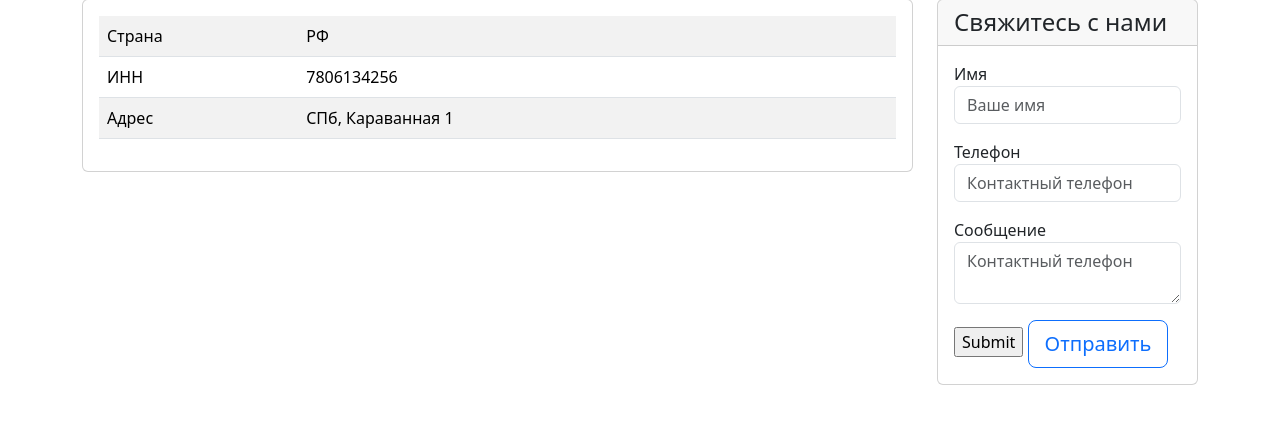
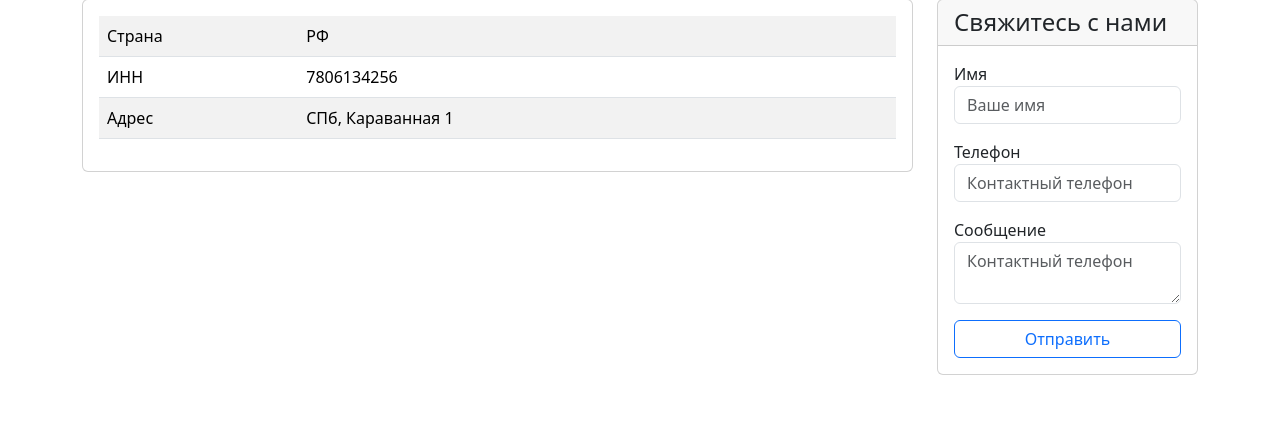
Before and after one commit to Varda666/new_lessons19.2, a Django app: page /contacts/ in a window 1280 px wide. Shown: the part 239-663 px from the top of the page. Run offline with Django 4.2, Linux system fonts and the light colour scheme; some libraries are stand-ins or nearby versions.

Commit message:
second fix

```diff
--- a/catalog/templates/contacts.html
+++ b/catalog/templates/contacts.html
@@ -61,8 +61,7 @@
                             <label for="message">Сообщение</label>
                             <textarea type="text" name="message" class="form-control" id="message" placeholder="Контактный телефон" required></textarea>
                         </div>
-                    <input type="submit">
-                    <button type="submit" class="btn btn-lg btn-block btn-outline-primary">Отправить</button>
+                    <input class="btn btn-outline-primary w-100" type="submit" value="Отправить" />
                     </form>
                 </div>
             </div>
```
